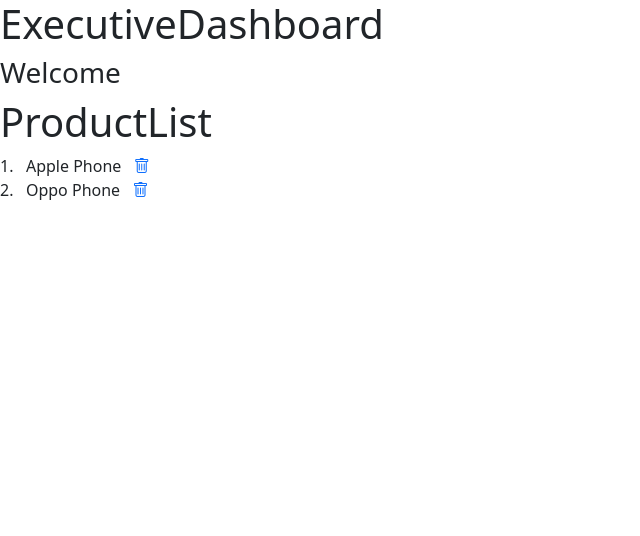
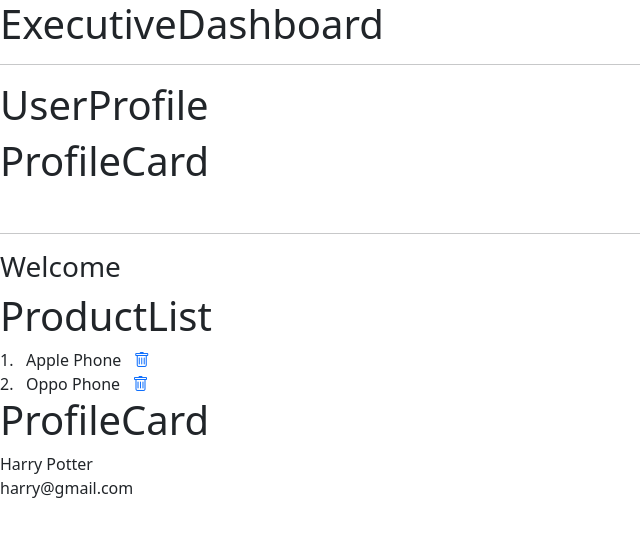
Before and after one commit to imtiyaz-hirani/java_hex_fsd_june_2026, a React (Vite) app in the folder ecom-react-ui/: page /executive in a window 1280 px wide. Shown: the top 536 px of the page, without its empty margins (0-640 px from the left). Built offline with nearby package versions, Linux system fonts and the light colour scheme.

Commit message:
Context API

```diff
--- /dev/null
+++ b/ecom-react-ui/src/components/MyContext.js
@@ -0,0 +1,6 @@
+import { createContext } from "react";
+
+export const UserContext = createContext({
+        name: '',
+        email: ''
+    })
--- a/ecom-react-ui/src/components/executive/ExecutiveDashboard.jsx
+++ b/ecom-react-ui/src/components/executive/ExecutiveDashboard.jsx
@@ -1,10 +1,17 @@
-import { useEffect, useState } from "react"
+import {  createContext, useContext, useEffect, useState } from "react"
 import ProductList from "./ProductList"
+import UserProfile from "./UserProfile"
+import ProfileCard from "./ProfileCard"
+import { UserContext } from "../MyContext"
 
- function ExecutiveDashboard(){ //Parent
-
+  function ExecutiveDashboard(){ //Parent
+    const userObj = {
+        name: 'Harry Potter',
+        email: 'harry@gmail.com'
+    }
     const [products, setProducts] = useState([])
     const [username, setUsername] = useState('')
+
     useEffect(()=>{
         let temp = [
             {id: 1, name: 'Apple Phone'},
@@ -21,12 +28,20 @@ import ProductList from "./ProductList"
     return(
         <div>
              <h1>ExecutiveDashboard</h1>
+              <hr />
+               {/*  User Profile */}
+               <UserProfile />
+               <hr />
              {/*  Invocation of Child */}
              <ProductList
                     data={products}
                     username = {username}
                     onDelete = {handleDelete}
             />
+
+            <UserContext.Provider value={userObj}>
+                <ProfileCard />
+            </UserContext.Provider>
         </div>
 
     )
--- /dev/null
+++ b/ecom-react-ui/src/components/executive/ProfileCard.jsx
@@ -0,0 +1,20 @@
+import { useContext } from "react"
+import { UserContext } from "../MyContext"
+
+function ProfileCard() { // Far away component
+
+    const { name,email } = useContext(UserContext)
+    return (
+        <div>
+            <h1>ProfileCard</h1>
+
+                {name } <br />
+                {email}
+
+
+        </div>
+
+    )
+}
+
+export default ProfileCard
--- /dev/null
+++ b/ecom-react-ui/src/components/executive/UserProfile.jsx
@@ -0,0 +1,13 @@
+import ProfileCard from "./ProfileCard"
+
+function UserProfile(){
+
+    return(
+        <div>
+            <h1>UserProfile</h1>
+            <ProfileCard />
+        </div>
+    )
+}
+
+export default UserProfile
```
